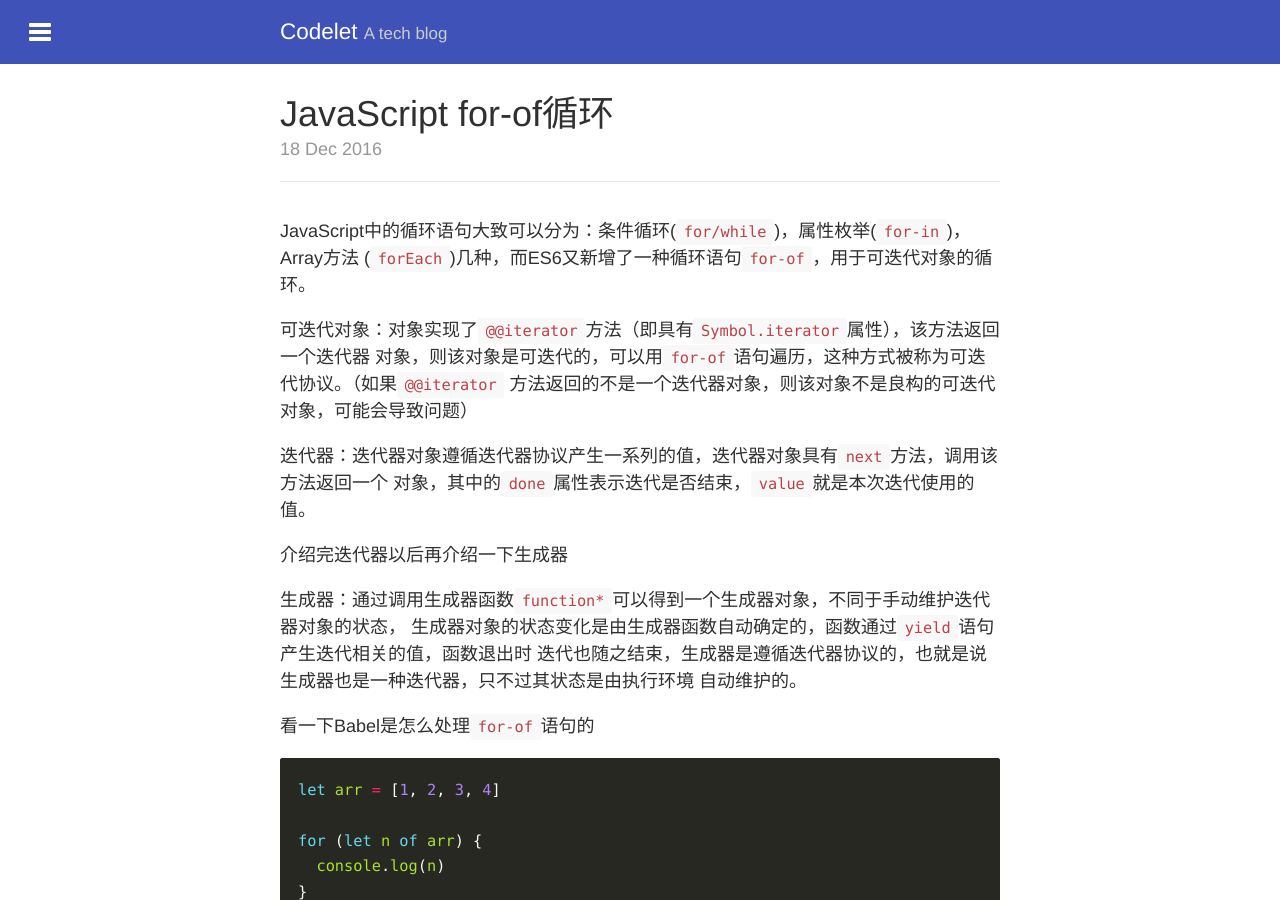
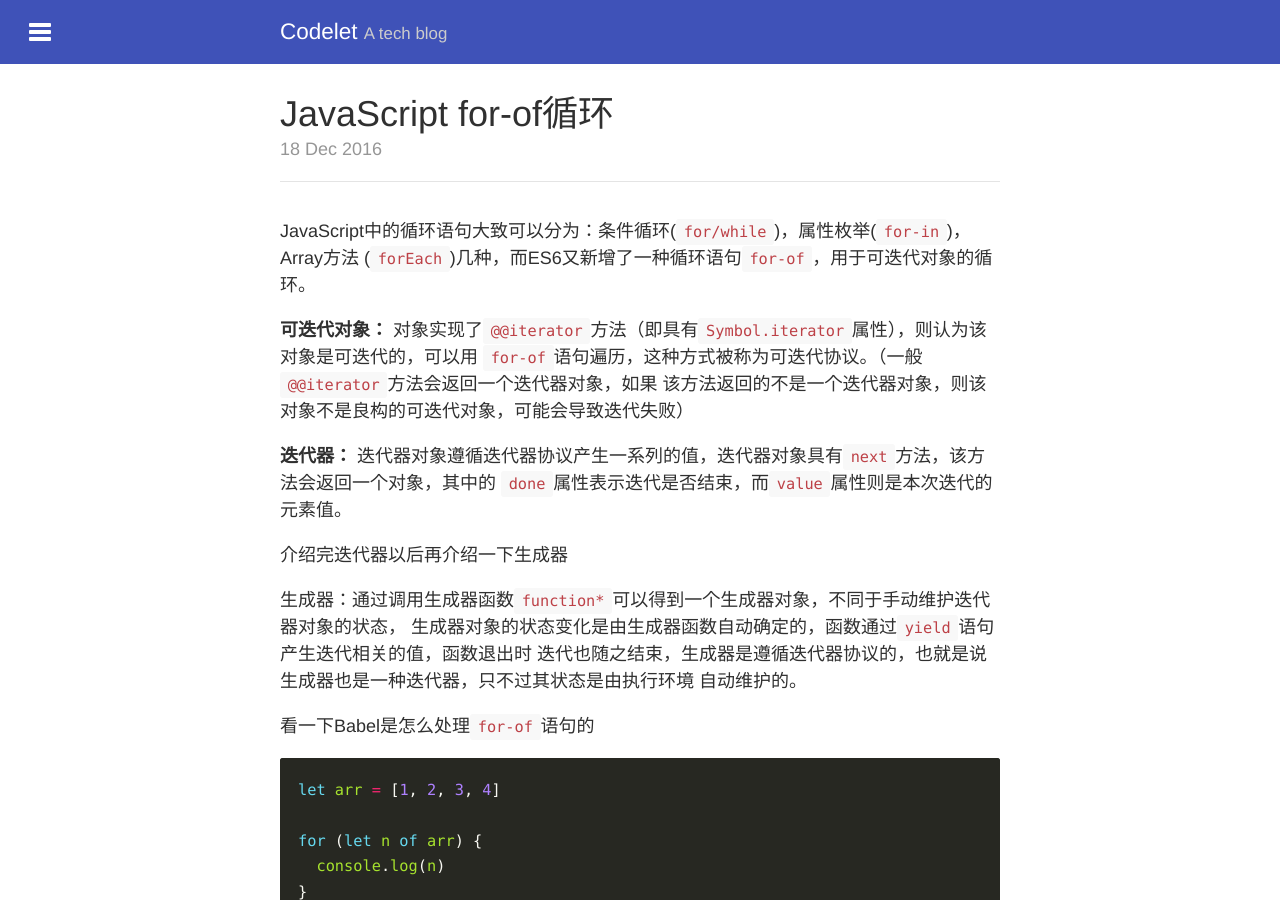
Before and after one commit to skylerlee/codelet, a Jekyll site: the page built from _posts/2016-12-18-javascript-for-of.md, in a window 1280 px wide and 900 px high. Built offline with Jekyll 4.4.1, drawn with Linux system fonts in a browser that asks for light colours.

Commit message:
Update post

```diff
--- a/_posts/2016-12-18-javascript-for-of.md
+++ b/_posts/2016-12-18-javascript-for-of.md
@@ -11,12 +11,15 @@ tags:
 JavaScript中的循环语句大致可以分为：条件循环(`for/while`)，属性枚举(`for-in`)，Array方法
 (`forEach`)几种，而ES6又新增了一种循环语句`for-of`，用于可迭代对象的循环。
 
-可迭代对象：对象实现了`@@iterator`方法（即具有`Symbol.iterator`属性），该方法返回一个迭代器
-对象，则该对象是可迭代的，可以用`for-of`语句遍历，这种方式被称为可迭代协议。（如果`@@iterator`
-方法返回的不是一个迭代器对象，则该对象不是良构的可迭代对象，可能会导致问题）
 
-迭代器：迭代器对象遵循迭代器协议产生一系列的值，迭代器对象具有`next`方法，调用该方法返回一个
-对象，其中的`done`属性表示迭代是否结束，`value`就是本次迭代使用的值。
+**可迭代对象：**
+对象实现了`@@iterator`方法（即具有`Symbol.iterator`属性），则认为该对象是可迭代的，可以用
+`for-of`语句遍历，这种方式被称为可迭代协议。（一般`@@iterator`方法会返回一个迭代器对象，如果
+该方法返回的不是一个迭代器对象，则该对象不是良构的可迭代对象，可能会导致迭代失败）
+
+**迭代器：**
+迭代器对象遵循迭代器协议产生一系列的值，迭代器对象具有`next`方法，该方法会返回一个对象，其中的
+`done`属性表示迭代是否结束，而`value`属性则是本次迭代的元素值。
 
 介绍完迭代器以后再介绍一下生成器
 
```
